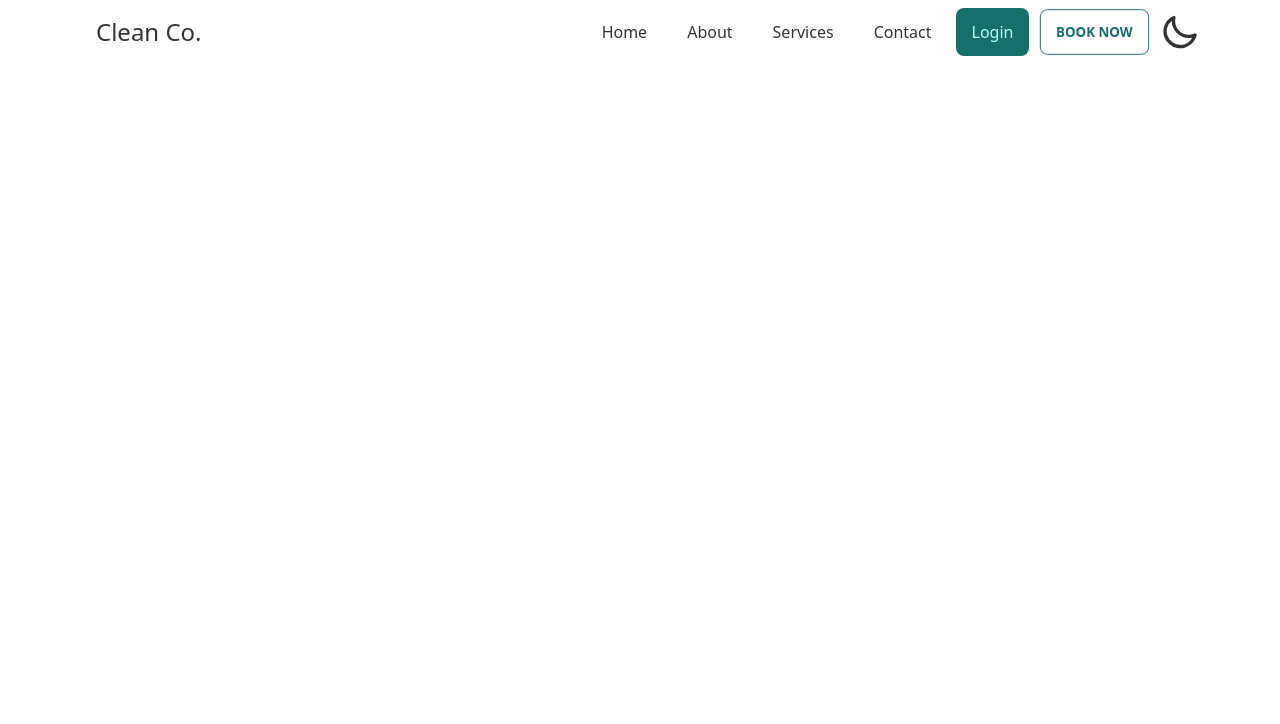
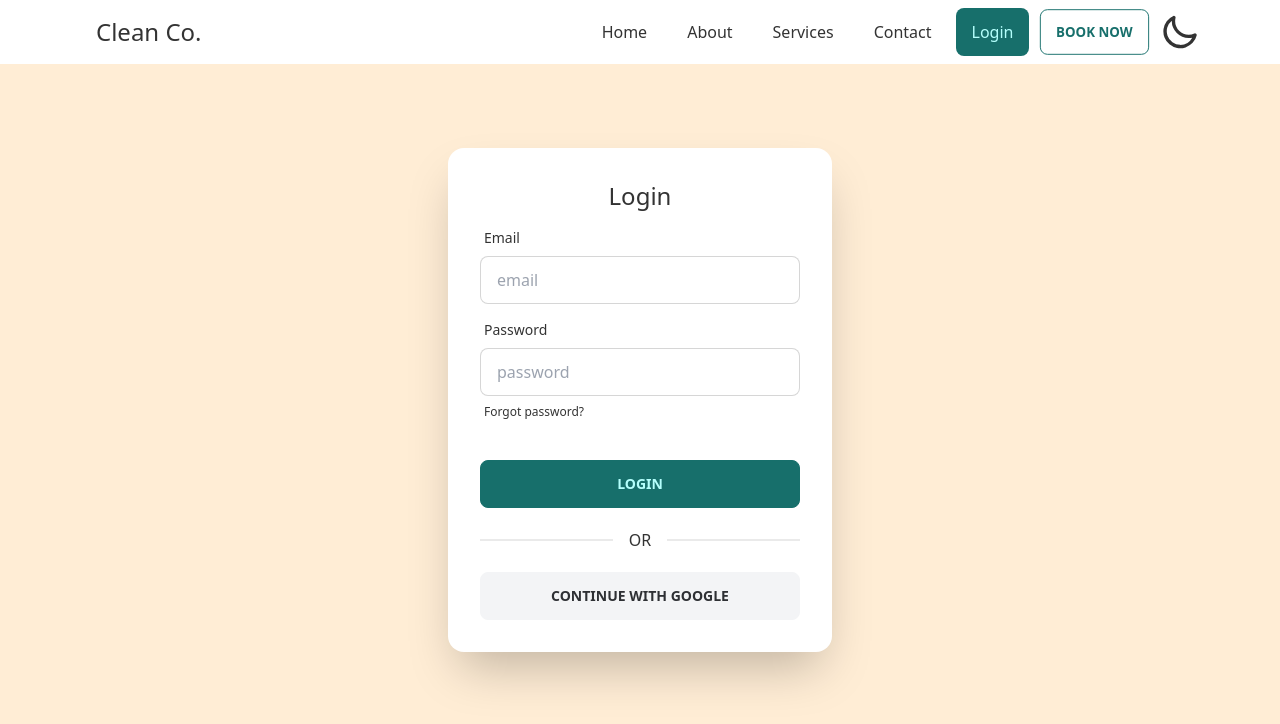
Before and after one commit to smmahfuzurrahman/clean-co-client, a React (Create React App) app: page /login in a window 1280 px wide. Shown: the top 724 px of the page. Built offline with nearby package versions, Linux system fonts and the light colour scheme.

Commit message:
Private Route added

```diff
--- a/src/App.js
+++ b/src/App.js
@@ -1,23 +1,27 @@
 import Navbar from "./components/Navbar";
 import { Route, Routes } from "react-router-dom";
-import {publicRoute} from "./routes/publicRoutes";
+import { publicRoute } from "./routes/publicRoutes";
+import { privateRoute } from "./routes/privateRoutes";
+import { useEffect } from "react";
+import PrivateRoute from "./Authentication/PrivateRoute";
 import AOS from 'aos';
 import 'aos/dist/aos.css'; // You can also use <link> for styles
-import { useEffect } from "react";
 function App() {
-  useEffect(()=>{
+  useEffect(() => {
     AOS.init();
-  },[]);
+  }, []);
   return (
     <>
       <Navbar>
         <Routes>
-          {
-            publicRoute.map(({ path, Component }, index) =>
+          { publicRoute.map(({ path, Component }, index) => (
               <Route key={index} path={path} element={<Component />} />
-
-              )
-          }
+            ))}
+          <Route element={<PrivateRoute />}>
+            { privateRoute.map(({ path, Component }, index) => (
+                <Route key={index} path={path} element={<Component />} />
+              ))}
+          </Route>
         </Routes>
       </Navbar >
 
--- /dev/null
+++ b/src/Authentication/PrivateRoute.js
@@ -0,0 +1,15 @@
+import React from 'react';
+import { Navigate, Outlet, useLocation } from 'react-router-dom';
+
+const PrivateRoute = () => {
+    const location = useLocation();
+    const user = false;
+
+    if(!user){
+        return <Navigate to="/login" state={{from:location}} replace/>
+    }
+
+    return <Outlet/>;
+};
+
+export default PrivateRoute;
--- a/src/components/Navbar.js
+++ b/src/components/Navbar.js
@@ -2,7 +2,7 @@
 import { NavLink } from 'react-router-dom';
 
 const Navbar = ({ children }) => {
-    const [dark,SetDark] = useState(false);
+    const [dark, SetDark] = useState(false);
     return (
         <div class="drawer drawer-end" data-theme={dark ? "dark" : "light"}>
             <input id="my-drawer-3" type="checkbox" class="drawer-toggle" />
@@ -32,7 +32,7 @@
                             </li>
                             <label class="swap swap-rotate">
 
-                                <input type="checkbox" onClick={()=> SetDark(!dark)}/>
+                                <input type="checkbox" onClick={() => SetDark(!dark)} />
 
 
                                 <svg class="swap-on fill-current w-10 h-10" xmlns="http://www.w3.org/2000/svg" viewBox="0 0 24 24"><path d="M5.64,17l-.71.71a1,1,0,0,0,0,1.41,1,1,0,0,0,1.41,0l.71-.71A1,1,0,0,0,5.64,17ZM5,12a1,1,0,0,0-1-1H3a1,1,0,0,0,0,2H4A1,1,0,0,0,5,12Zm7-7a1,1,0,0,0,1-1V3a1,1,0,0,0-2,0V4A1,1,0,0,0,12,5ZM5.64,7.05a1,1,0,0,0,.7.29,1,1,0,0,0,.71-.29,1,1,0,0,0,0-1.41l-.71-.71A1,1,0,0,0,4.93,6.34Zm12,.29a1,1,0,0,0,.7-.29l.71-.71a1,1,0,1,0-1.41-1.41L17,5.64a1,1,0,0,0,0,1.41A1,1,0,0,0,17.66,7.34ZM21,11H20a1,1,0,0,0,0,2h1a1,1,0,0,0,0-2Zm-9,8a1,1,0,0,0-1,1v1a1,1,0,0,0,2,0V20A1,1,0,0,0,12,19ZM18.36,17A1,1,0,0,0,17,18.36l.71.71a1,1,0,0,0,1.41,0,1,1,0,0,0,0-1.41ZM12,6.5A5.5,5.5,0,1,0,17.5,12,5.51,5.51,0,0,0,12,6.5Zm0,9A3.5,3.5,0,1,1,15.5,12,3.5,3.5,0,0,1,12,15.5Z" /></svg>
@@ -51,7 +51,20 @@
             <div class="drawer-side">
                 <label for="my-drawer-3" class="drawer-overlay"></label>
                 <ul class="menu p-4 overflow-y-auto w-80 bg-base-100">
-
+                    <li><NavLink to='/home' className='rounded-lg'>Home</NavLink></li>
+                    <li><NavLink to='/about' className='rounded-lg'>About</NavLink></li>
+                    <li><NavLink to='/services' className='rounded-lg'>Services</NavLink></li>
+                    <li><NavLink to='/contact' className='rounded-lg'>Contact</NavLink></li>
+                    <li><NavLink to='/login' className='rounded-lg'>Login</NavLink></li>
+                    <div tabindex="0" class="collapse collapse-arrow border border-base-300 bg-base-100 rounded-box">
+                        <div class="collapse-title">
+                            BOOK NOW
+                        </div>
+                        <div class="collapse-content">
+                            <li><NavLink to='/contact' className='rounded-lg'>Premium Book</NavLink></li>
+                            <li><NavLink to='/login' className='rounded-lg'>Free Book</NavLink></li>
+                        </div>
+                    </div>
                 </ul>
             </div>
         </div>
--- a/src/pages/Home/Landing.js
+++ b/src/pages/Home/Landing.js
@@ -3,7 +3,7 @@
 const Landing = () => {
     return (
         <div class="relative">
-            <div class="hero h-screen lg:h-[60vh] bg-accent relative mt-10">
+            <div class="hero h-screen lg:h-[60vh] bg-accent relative mt-16">
                 <div class="hero-content flex-col lg:flex-row">
                     <div>
                         <p data-aos="fade-right" data-aos-duration="1000" data-aos-delay="200" class='text-xl'>Best Quality</p>
--- a/src/pages/Login.js
+++ b/src/pages/Login.js
@@ -2,8 +2,32 @@
 
 const Login = () => {
     return (
-        <div>
-            <h1>This is Login</h1>
+        <div class="h-screen  flex justify-center bg-accent items-center">
+            <div class="card flex-shrink-0 w-full max-w-sm shadow-2xl bg-base-100">
+                <div class="card-body">
+                    <h1 class="text-center text-2xl">Login</h1>
+                    <div class="form-control">
+                        <label class="label">
+                            <span class="label-text">Email</span>
+                        </label>
+                        <input type="text" placeholder="email" class="input input-bordered" />
+                    </div>
+                    <div class="form-control">
+                        <label class="label">
+                            <span class="label-text">Password</span>
+                        </label>
+                        <input type="text" placeholder="password" class="input input-bordered" />
+                        <label class="label">
+                            <a href="#" class="label-text-alt link link-hover">Forgot password?</a>
+                        </label>
+                    </div>
+                    <div class="form-control mt-6">
+                        <button class="btn btn-primary">Login</button>
+                    </div>
+                    <div class="divider">OR</div>
+                    <button class="btn btn-glass hover:btn-accent">Continue With Google</button>
+                </div>
+            </div>
         </div>
     );
 };
--- a/src/pages/Services.js
+++ b/src/pages/Services.js
@@ -4,6 +4,13 @@
     return (
         <div>
             <h1>This is Services</h1>
+            <h1>This is Services</h1>
+            <h1>This is Services</h1>
+            <h1>This is Services</h1>
+            <h1>This is Services</h1>
+            <h1>This is Services</h1>
+            <h1>This is Services</h1>
+            <h1>This is Services</h1>
         </div>
     );
 };
--- /dev/null
+++ b/src/routes/privateRoutes.js
@@ -0,0 +1,7 @@
+import About from "../pages/About";
+import Services from "../pages/Services";
+export const privateRoute = [
+    { path: "/about", name: "About", Component: About },
+    { path: "/services", name: "Services", Component: Services },
+
+]
--- a/src/routes/publicRoutes.js
+++ b/src/routes/publicRoutes.js
@@ -1,14 +1,10 @@
 import Home from "../pages/Home/Home";
-import About from "../pages/About";
 import Login from "../pages/Login";
-import Services from "../pages/Services";
 import Contact from "../pages/Contact";
 
 export const publicRoute = [
     { path: "/", name: "Home", Component: Home },
     { path: "/home", name: "Home", Component: Home },
-    { path: "/about", name: "About", Component: About },
     { path: "/contact", name: "Contact", Component: Contact },
-    { path: "/services", name: "Services", Component: Services },
     { path: "/login", name: "Login", Component: Login },
 ]
```
